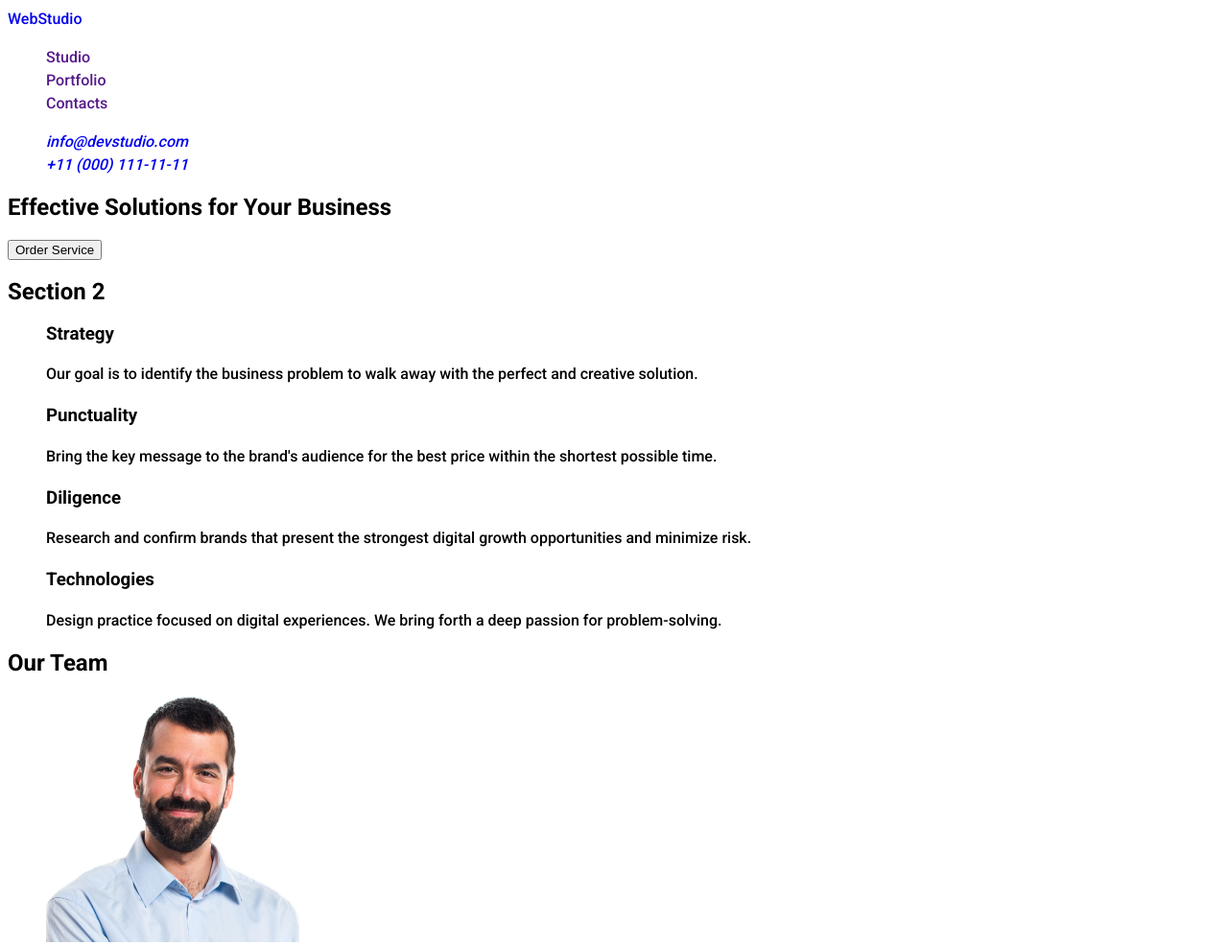
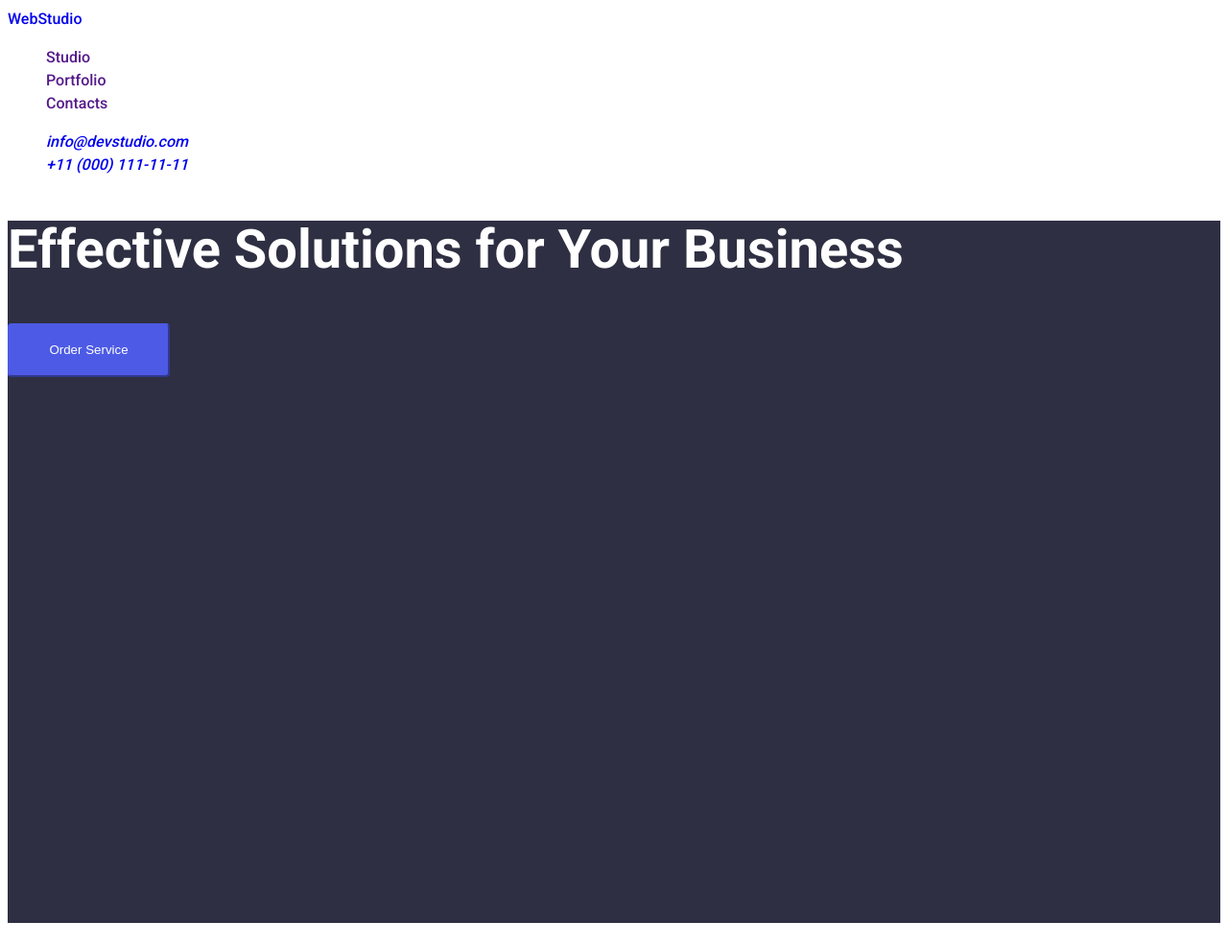
Before and after one commit to Ruslan0473/goit-markup-hw-02, a plain HTML site: page index.html in a window 1280 px wide. Shown: the top 985 px of the page at 96% size. Drawn offline with Linux system fonts and the light colour scheme.

Commit message:
add-global-styles

```diff
--- a/css/styles.css
+++ b/css/styles.css
@@ -1,6 +1,29 @@
 body {
     font-family: 'Roboto', sans-serif;
     font-size: 16px;
+    font-weight: 500;
+    line-height: 24px;
+    color: rgba(46, 47, 66, 1);
+
+}
+
+h1 {
+    font-size: 56px;
+    font-weight: 700;
+    line-height: 60px;
+    color: rgba(255, 255, 255, 1);
+
+
+}
+
+h2 {
+    font-size: 36px;
+    font-weight: 700;
+    line-height: 40px;
+}
+
+h3 {
+    font-size: 20px;
     font-weight: 500;
     line-height: 24px;
 }
@@ -13,42 +36,20 @@ ul {
     list-style-type: none;
 }/*глобальні стилі*/
 
-.navbar {
-    display: flex;
+.hero {
     width: 100%;
     max-width: 1440px;
-    height: 72;
-    border: 0, 0, 5px 0;
-    border-color: black;
+    height: 732px;
+    background-color: rgba(46, 47, 66, 1);
 
 }
 
-.container {
-    display: flex;
-    height: inherit;
-    justify-content: space-between;
-    align-items: center;
-    /*list-style-type: none;*/
+.button {
+    width: 169px;
+    height: 56px;
+    border-color: rgba(77, 90, 229, 1);
+    border-radius: 4px;
+    box-shadow: none;
+    color: rgba(255, 255, 255, 1);
+    background-color: rgba(77, 90, 229, 1);
 }
-.logo {
-    margin: 0, 0, 0, 156px;
-}
-
-.link {
-    padding: 0;
-    display: flex;
-    /*list-style-type: none;*/
-
-}
-
-.address {
-    display: flex;
-    padding: 0;
-    /*list-style-type: none;*/
-}
-
-.hero {
-    width: 1440px;
-    height: 600px;
-    background-color: rgba(46, 47, 66, 1);
-}
--- a/index.html
+++ b/index.html
@@ -5,7 +5,9 @@
     <meta name="viewport" content="width=device-width, initial-scale=1.0">
     <title>hw-2</title>
     <link href="./css/styles.css" rel="stylesheet"/>
-    <link href="https://fonts.googleapis.com/css2?family=Roboto:wght@400;500;700&display=swap" rel="stylesheet"/>
+    <link href="https://fonts.googleapis.com/css2?family=Raleway:wght@700&family=Roboto:wght@400;500;700&display=swap" rel="stylesheet">
+
+
 </head>
 <body>
     <header>
@@ -28,9 +30,9 @@
 
     </header>
     <main>
-        <section> <!--section 1-->
+        <section class="hero"> <!--section 1-->
             <h1>Effective Solutions for Your Business</h1>
-            <button type="button">Order Service</button>
+            <button class="button" type="button">Order Service</button>
         </section>
         <section> <!--Section 2-->
             <h2>Section 2</h2>
```
